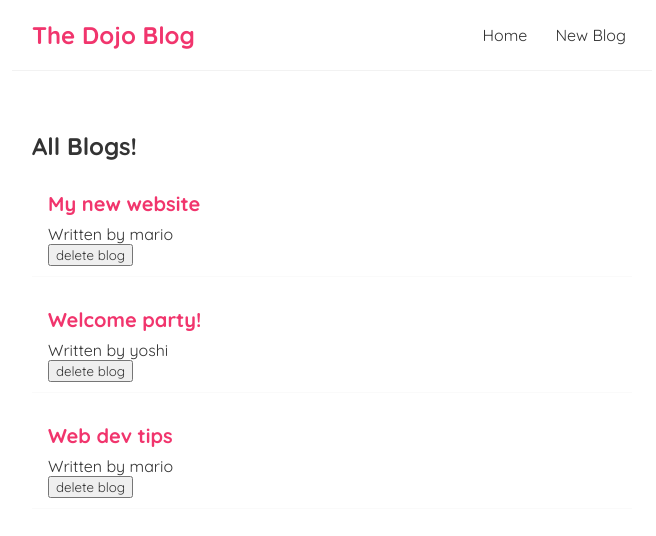
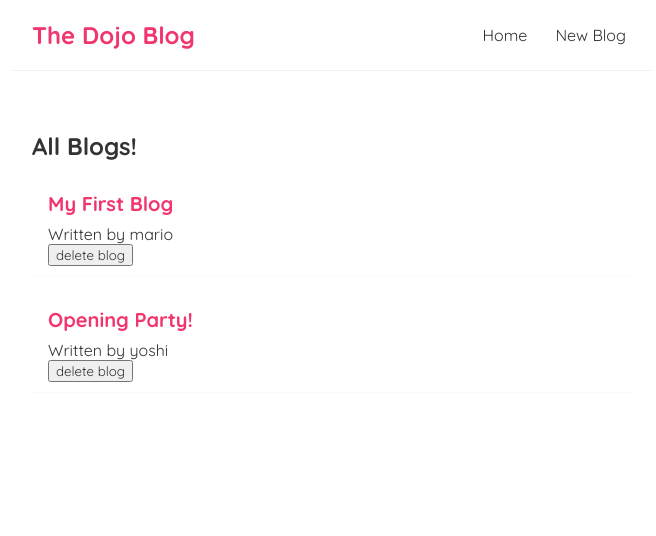
Before and after one commit to M-Hmadi/react-dojo, a React (Create React App) app: page / in a window 1280 px wide. Shown: the top 536 px of the page, without its empty margins (308-964 px from the left). Built offline with nearby package versions, Linux system fonts and the light colour scheme; data requests are answered from the project's data file.

Commit message:
added useFetch

```diff
--- a/src/Home.js
+++ b/src/Home.js
@@ -1,21 +1,20 @@
-import { useState } from "react";
 import BlogList from "./BlogList";
+import useFetch from "./useFetch";
 
 const Home = () => {
-  const [blogs, setBlogs] = useState([
-    { title: "My new website", body: "lorem ipsum...", author: "mario", id: 1 },
-    { title: "Welcome party!", body: "lorem ipsum...", author: "yoshi", id: 2 },
-    { title: "Web dev tips", body: "lorem ipsum...", author: "mario", id: 3 },
-  ]);
-
-  const handleDelete = (id) => {
-    const newBlogs = blogs.filter((blog) => blog.id !== id);
-    setBlogs(newBlogs);
-  };
+  const {
+    data: blogs,
+    isPending,
+    error,
+  } = useFetch("http://localhost:8000/blogs");
 
   return (
     <div className="home">
-      <BlogList blogs={blogs} title="All Blogs!" handleDelete={handleDelete} />
+      {error && <div> {error}</div>}
+      {isPending && <div>Loading...</div>}
+      {blogs && (
+        <BlogList blogs={blogs} title="All Blogs!" handleDelete={() => {}} />
+      )}
     </div>
   );
 };
--- /dev/null
+++ b/src/useFetch.js
@@ -0,0 +1,30 @@
+import { useState, useEffect } from "react";
+
+const useFetch = (url) => {
+  const [data, setData] = useState(null);
+  const [isPending, setIsPending] = useState(true);
+  const [error, setError] = useState(null);
+
+  useEffect(() => {
+    fetch(url)
+      .then((res) => {
+        if (!res.ok) {
+          throw Error("could not fetch data for that resource");
+        }
+        return res.json();
+      })
+      .then((receivedData) => {
+        setData(receivedData);
+        setIsPending(false);
+        setError(null);
+      })
+      .catch((err) => {
+        setIsPending(false);
+        setError(err.message);
+      });
+  }, [url]);
+
+  return { data, isPending, error };
+};
+
+export default useFetch;
```
